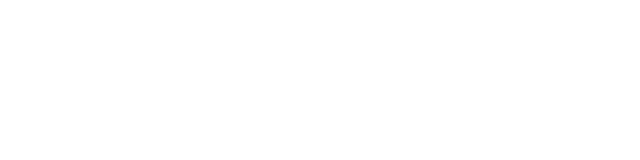
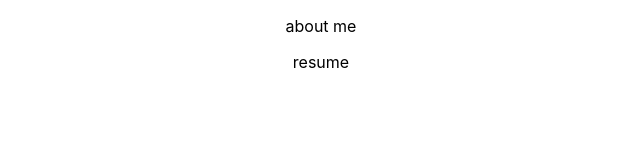
Before and after one commit to maxh1231/portfolio, a React (Create React App) app: page / in a window 1280 px wide. Shown: the top 160 px of the page, without its empty margins (319-959 px from the left). Built offline with nearby package versions, Linux system fonts and the light colour scheme.

Commit message:
created about and resume components with exports and imports

```diff
--- /dev/null
+++ b/src/components/About/About.jsx
@@ -0,0 +1,9 @@
+const About = () => {
+    return (
+        <section>
+            <p>about me</p>
+        </section>
+    )
+}
+
+export default About;
--- /dev/null
+++ b/src/components/About/index.js
@@ -0,0 +1,3 @@
+import About from "./About";
+
+export default About;
--- /dev/null
+++ b/src/components/Resume/Resume.jsx
@@ -0,0 +1,9 @@
+const Resume = () => {
+    return (
+        <section>
+            <p>resume</p>
+        </section>
+    )
+}
+
+export default Resume;
--- /dev/null
+++ b/src/components/Resume/index.js
@@ -0,0 +1,3 @@
+import Resume from "./Resume";
+
+export default Resume;
--- a/src/pages/Home.js
+++ b/src/pages/Home.js
@@ -1,7 +1,11 @@
+import About from "../components/About";
+import Resume from "../components/Resume";
+
 const Home = () => {
     return (
         <section>
-
+            <About />
+            <Resume />
         </section>
     )
 }
```
